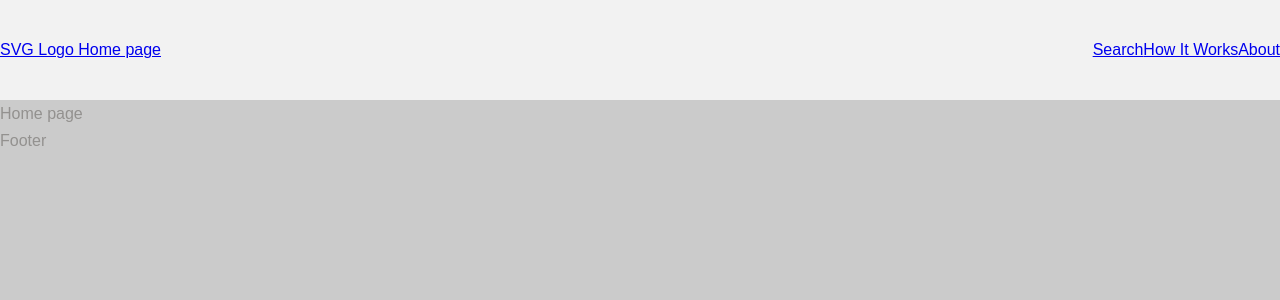
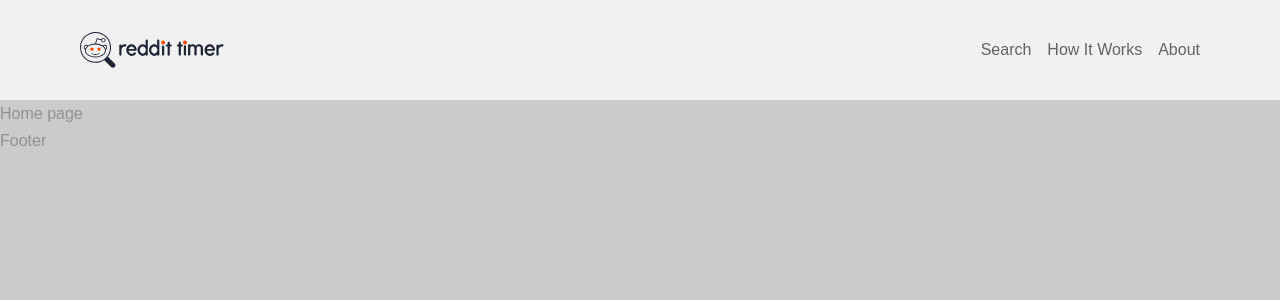
Before and after one commit to egordanilov/reddit-timer, a React (Create React App) app: page / in a window 1280 px wide. Shown: the top 300 px of the page. Built offline with nearby package versions, Linux system fonts and the light colour scheme; a web font is replaced by a local one.

Commit message:
Header implemented, SVG logo and corresponding links added

```diff
--- a/src/UI/Header.js
+++ b/src/UI/Header.js
@@ -1,16 +1,17 @@
 import React from 'react';
 import { Link } from 'react-router-dom';
 import HeaderStyled from '../styles/HeaderStyled.styled';
+import { ReactComponent as IconMenu } from './RedditTimerLogo.svg';
 
 function Header() {
   return (
     <HeaderStyled>
       <div className="header__logo">
-        <Link to="/">SVG Logo Home page</Link>
+        <Link to="/"><IconMenu /></Link>
       </div>
 
       <div className="header__links">
-        <Link to="/search">Search</Link>
+        <Link to="/search?reddit=javascript">Search</Link>
         <Link to="/#how-it-works">How It Works</Link>
         <Link to="/#about">About</Link>
       </div>
--- a/src/styles/HeaderStyled.styled.js
+++ b/src/styles/HeaderStyled.styled.js
@@ -5,7 +5,30 @@ const HeaderStyled = styled.header`
     height: 100px;
     justify-content: space-between;
     align-items: center;
-    background: #f2f2f2;
+    background: #f1f1f1;
+    padding: 0 80px;
+
+    a {
+        text-decoration: none;
+        font-size: 16px;
+        line-height: 20px;
+        text-align: right;
+        color: #636363;
+        margin-left: 16px;
+        display: inline-block;
+    }
+
+    a:hover {
+        color: #ff4500;
+    }
+
+    .header__logo a {
+        display: flex;
+        justify-content: center;
+        align-items: center;
+        margin-left: 0;
+    }
+
 `;
 
 export default HeaderStyled;
```
Also changed, not shown: src/UI/RedditTimerLogo.svg (added).
